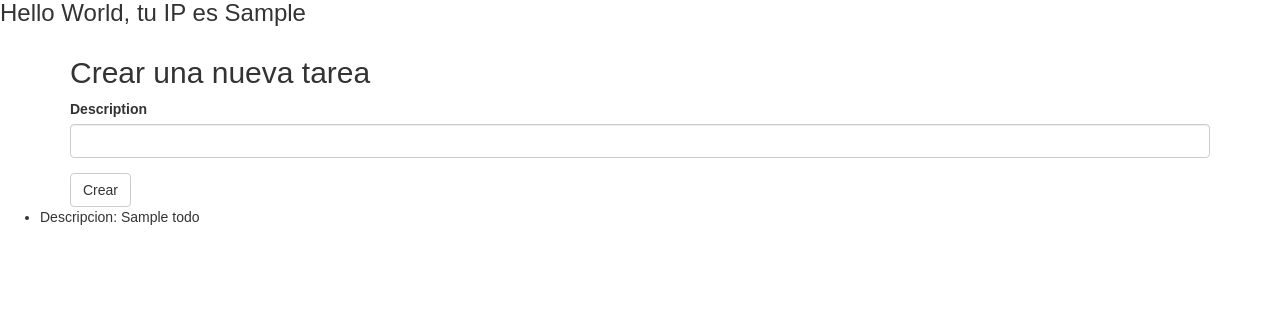
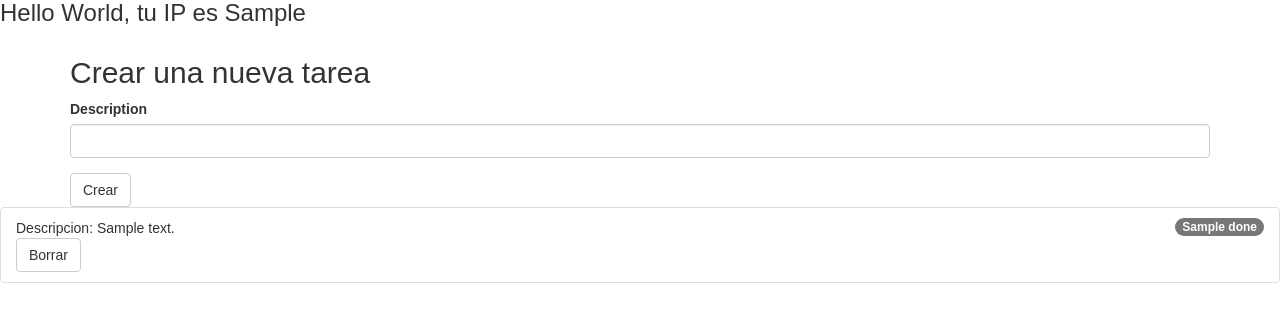
Before and after one commit to LeonelValencia/flask-todo-login, a Flask app: template app/templates/hello.html in a window 1280 px wide. Shown: the part 132-454 px from the top of the page. Run offline with Flask 3, Linux system fonts and the light colour scheme; the template is opened without the code that fills it: values that come from a table or form of the project are taken from there, most other values are stand-ins (such as "Sample title", 1, 10 or a date in 2020); parts of the project's set-up code (start-up, migrations or seed data) failed here and were passed over; some libraries are stand-ins or nearby versions.

Commit message:
remove todo

```diff
--- a/app/forms.py
+++ b/app/forms.py
@@ -11,3 +11,6 @@
 class TodoForm(FlaskForm):
     description = StringField('Description', validators=[DataRequired()])
     submit = SubmitField('Crear')
+
+class DeleteTodoForm(FlaskForm):
+    submit = SubmitField('Borrar')
--- a/app/mongodb_service.py
+++ b/app/mongodb_service.py
@@ -26,4 +26,7 @@
     return collection.find_one({'user': username}).get('todos')
 
 def put_todo(description, username):
-    collection.update_one({'user': username}, {'$push': {'todos': description}})
+    collection.update_one({'user': username}, {'$push': {'todos': {'description': description, 'done': False}}})
+
+def delete_todo(todo_description, username):
+    collection.update_one({'user': username}, {'$pull': {'todos': {'description': todo_description}}})
--- a/app/templates/hello.html
+++ b/app/templates/hello.html
@@ -23,9 +23,9 @@
     </div>
 
     {% if todos %}
-        <ul>
+        <ul class="list-group">
             {% for todo in todos %}
-                {{ macros.render_todo(todo) }}
+                {{ macros.render_todo(todo, delete_form) }}
             {% endfor %}
         </ul>
     {% endif %}
--- a/app/templates/macros.html
+++ b/app/templates/macros.html
@@ -1,3 +1,9 @@
-{% macro render_todo(todo) %}
-    <li>Descripcion: {{ todo }}</li>
+{% import 'bootstrap/wtf.html' as wtf%}
+
+{% macro render_todo(todo, delete_form) %}
+    <li class="list-group-item d-flex justify-content-between align-items-center">
+        Descripcion: {{ todo.description }}
+        <span class="badge bg-primary rounded-pill">{{todo.done}}</span>
+        {{ wtf.quick_form(delete_form, action=url_for('delete', todo_id=todo.description)) }}
+    </li>
 {% endmacro %}
--- a/main.py
+++ b/main.py
@@ -2,8 +2,8 @@
 import unittest
 from flask_login import login_user, login_required, logout_user, current_user
 from app import create_app
-from app.forms import TodoForm
-from app.mongodb_service import get_todos, put_todo
+from app.forms import TodoForm, DeleteTodoForm
+from app.mongodb_service import get_todos, put_todo, delete_todo
 
 app = create_app()
 
@@ -34,12 +34,14 @@
     user_ip = session.get('user_ip')
     username = current_user.id
     todo_form = TodoForm()
+    delete_form = DeleteTodoForm()
 
     context = {
         'user_ip': user_ip,
         'todos': get_todos(username),
         'username': username,
-        'todo_form': todo_form
+        'todo_form': todo_form,
+        'delete_form': delete_form
     }
 
     if todo_form.validate_on_submit():
@@ -49,6 +51,13 @@
 
     return render_template('hello.html', **context)
 
+@app.route('/todos/delete/<todo_id>', methods=['POST'])
+def delete(todo_id):
+    user_id = current_user.id
+    delete_todo(todo_id, user_id)
+
+    return redirect(url_for('hello_world'))
+
 if __name__ == '__main__':
     app.run()
 
```
Also changed, not shown: 1 other file.
